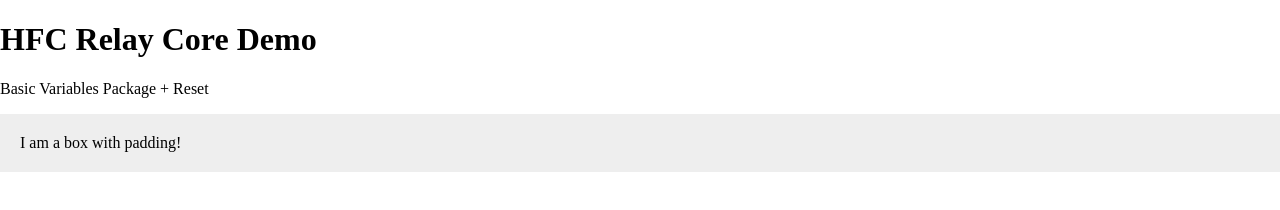
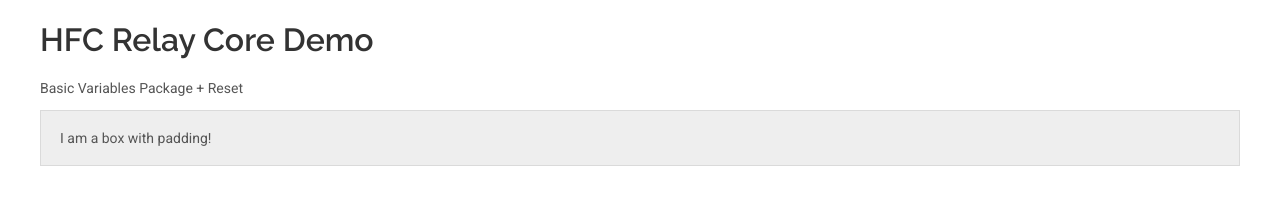
Before and after one commit to NilsDannemann/hfc-relay-core, a website: page demo/index.html in a window 1280 px wide. Drawn offline with Linux system fonts and the light colour scheme.

Commit message:
[update] demo styles

```diff
--- a/demo/demo.scss
+++ b/demo/demo.scss
@@ -7,7 +7,20 @@
 //=====================================*/
 // DEMO STYLES
 //=====================================*/
+body {
+  max-width: 1200px;margin: auto;font-family: $font-family-text;color: #555;
+  p{color: #555; font-size: $font-size;}
+  strong {color: #333;}
+  hr {border: none; border-bottom: 1px solid #e1e1e1; margin-top: $whitespace;}
+  h1, h2, h3, h4, h5, h6 {font-family: $font-family-headline;color: #333;}
+  h3 {border-top: 1px solid #e1e1e1; padding-top: $whitespace; margin-top: ($whitespace*4);}
+  // Demo specific
+  div {padding: $whitespace; box-shadow: 0px 0px 0px 1px rgba(0, 0, 0, 0.085) inset; background: #efefef; font-size: $font-size; color: #555; overflow: hidden;}
+}
 
+//=====================================*/
+// DEMO
+//=====================================*/
 .box {
 	padding: $whitespace;
 	background: #eee;
```
Also changed, not shown: demo/demo.css.
